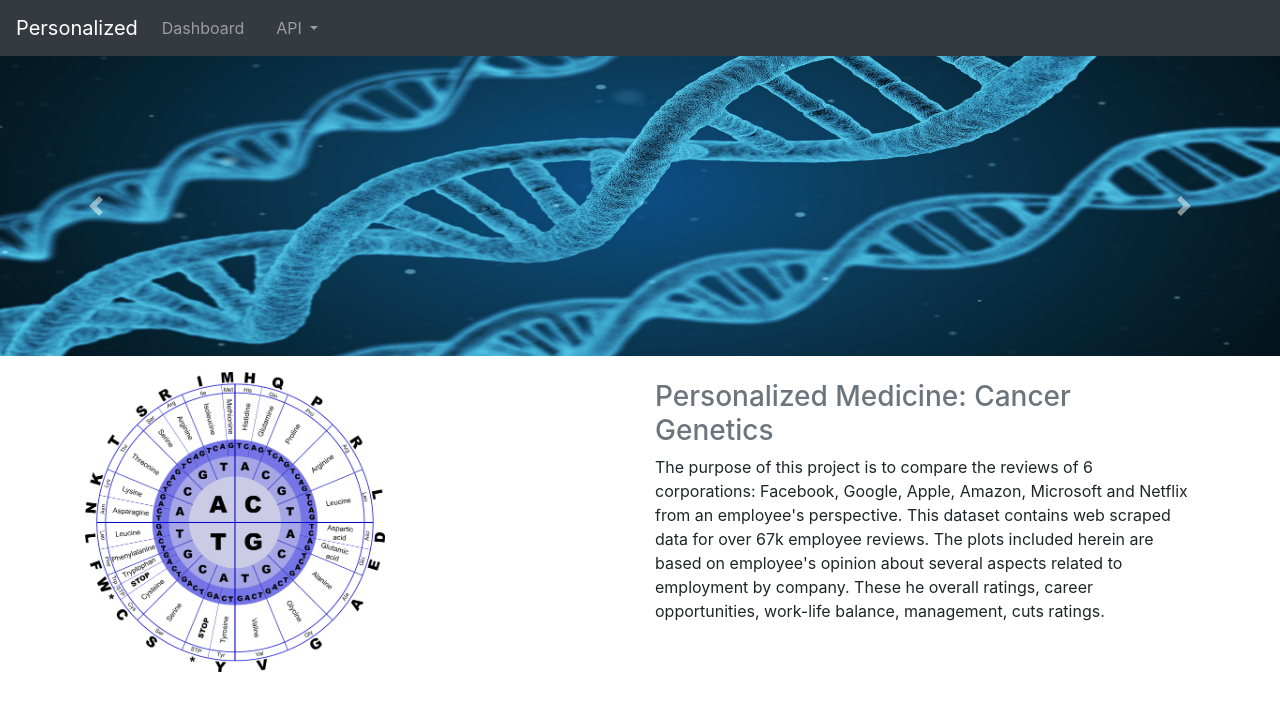
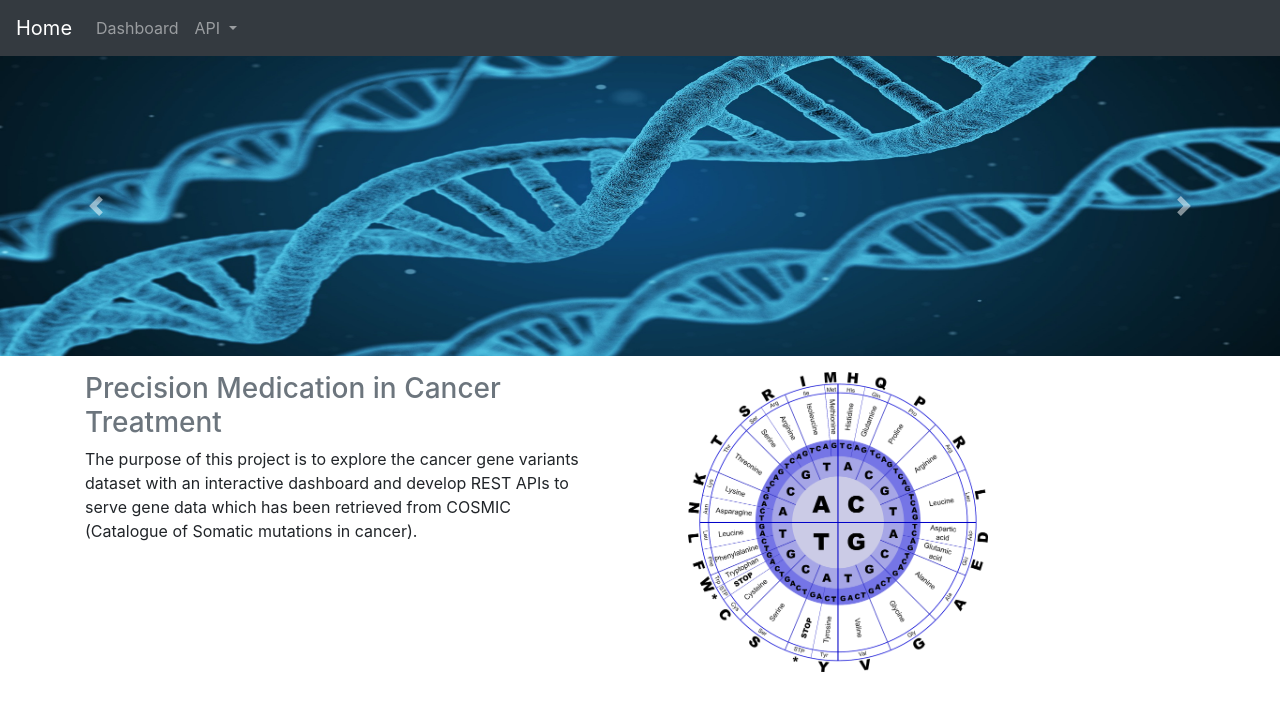
Before and after one commit to reemaratnani/cancer-personalized-medicine, a Flask app: page / in a window 1280 px wide. Shown: the top 711 px of the page. Run offline with Flask 2, Linux system fonts and the light colour scheme; some libraries are stand-ins or nearby versions.

Commit message:
Updated web files

```diff
--- a/app.py
+++ b/app.py
@@ -27,7 +27,7 @@ def plot_data():
 def dashboard():
     return render_template("dashboard.html")
 
-@app.route("/api", methods=['GET'])
+@app.route("/api/variation", methods=['GET'])
 def get_api():
     # return render_template("api.html")
     api = mongo.db.gene_variants
@@ -61,12 +61,14 @@ def get_geneData():
 
     return jsonify({'result': output})
 
-@app.route("/api/<gene>", methods = ['GET'])
-def get_class_one(gene):
-    api = mongo.db.gene_variants
-    q = api.find_one({'Gene': gene})
-    output = {'Class': q['Class'], 'Gene': q['Gene'], 'Variation': q['Variation']}
-    return jsonify({output})
+@app.route("/api/geneData/<gene>")
+def get_gene(gene):
+    results = mongo.db.geneData.find({'Gene Symbol': gene})
+    output = []
+    for x in results:
+        output.append({'Gene Symbol' : x['Gene Symbol'], 'Name' : x['Name'], 'Tumour Types(Somatic)' : x['Tumour Types(Somatic)'],
+        'Tissue Type' : x['Tissue Type'], 'Molecular Genetics':x['Molecular Genetics'], 'Role in Cancer': x['Role in Cancer']})
 
+    return jsonify({'result': output})
 if __name__ == "__main__":
     app.run(debug=True)
--- a/templates/index.html
+++ b/templates/index.html
@@ -6,7 +6,7 @@
       <img src="{{url_for('static', filename ='img/1.jpg')}}" class="d-block w-100" alt="..." height="300px">
     </div>
     <div class="carousel-item">
-      <img src="{{url_for('static', filename ='img/2a.jpg')}}" class="d-block w-100" alt="..." height="300px">
+      <img src="{{url_for('static', filename ='img/2.jpg')}}" class="d-block w-100" alt="..." height="300px">
     </div>
     <div class="carousel-item">
       <img src="{{url_for('static', filename ='img/3.jpg')}}" class="d-block w-100" alt="..." height="300px">
@@ -23,14 +23,14 @@
 </div>
 
 <div class="container mt-3">
-    <div class ="row">
-      <div class="col md-6">
+    <div class ="row mx-md-n5">
+      <div class="col px-md-5">
+        <h3 class="text-left text-muted">Precision Medication in Cancer Treatment</h3>
+          <p class="text-left">The purpose of this project is to explore the cancer gene variants dataset with an interactive dashboard and develop REST APIs to serve gene data which has been retrieved from COSMIC (Catalogue of Somatic mutations in cancer).
+          </p>
+      </div>
+      <div class="col px-md-5">
         <img src="{{url_for('static', filename ='img/4a.png')}}" height=300 width=300 class="img-fluid" alt="Responsive image">
-      </div>
-      <div class="col md-6 pt-2">
-        <h3 class="text-left text-muted">Personalized Medicine: Cancer Genetics</h3>
-          <p class="text-left">The purpose of this project is to compare the reviews of 6 corporations: Facebook, Google, Apple, Amazon, Microsoft and Netflix from an employee's perspective. This dataset contains web scraped data for over 67k employee reviews. The plots included herein are based on employee's opinion about several aspects related to employment by company.
-          These he overall ratings, career opportunities, work-life balance, management, cuts ratings.</p>
       </div>
       </div>
     </div>
--- a/templates/layout.html
+++ b/templates/layout.html
@@ -8,11 +8,11 @@
     <!-- Bootstrap CSS -->
     <link rel="stylesheet" href="https://stackpath.bootstrapcdn.com/bootstrap/4.3.1/css/bootstrap.min.css" integrity="sha384-ggOyR0iXCbMQv3Xipma34MD+dH/1fQ784/j6cY/iJTQUOhcWr7x9JvoRxT2MZw1T" crossorigin="anonymous">
 
-    <title>Reviews</title>
+    <title>Gene Variants</title>
   </head>
   <body>
     <nav class="navbar navbar-expand-lg navbar-dark bg-dark">
-    <a class="navbar-brand" href="/">Personalized</a>
+    <a class="navbar-brand" href="/">Home</a>
     <button class="navbar-toggler" type="button" data-toggle="collapse" data-target="#navbarNavDropdown" aria-controls="navbarNavDropdown" aria-expanded="false" aria-label="Toggle navigation">
       <span class="navbar-toggler-icon"></span>
     </button>
@@ -22,15 +22,12 @@
         <li class="nav-item">
           <a class="nav-link" href="/dashboard">Dashboard</a>
         </li>
-        <li class="nav-item">
-          <a class="nav-link" href=""></a>
-        </li>
         <li class="nav-item dropdown">
           <a class="nav-link dropdown-toggle" href="#" id="navbarDropdownMenuLink" role="button" data-toggle="dropdown" aria-haspopup="true" aria-expanded="false">
             API
           </a>
           <div class="dropdown-menu" aria-labelledby="navbarDropdownMenuLink">
-            <a class="dropdown-item" href="/api">Gene Variation</a>
+            <a class="dropdown-item" href="/api/variation">Gene Variation</a>
             <a class="dropdown-item" href="/api/class">Gene class</a>
             <a class="dropdown-item" href="/api/geneData">Gene Data</a>
           </div>
```
Also changed, not shown: requirements.txt (added, +14 -0 lines), templates/dashboard.html (+8 -8 lines), static/img/2a.jpg, static/img/3a.jpg.
